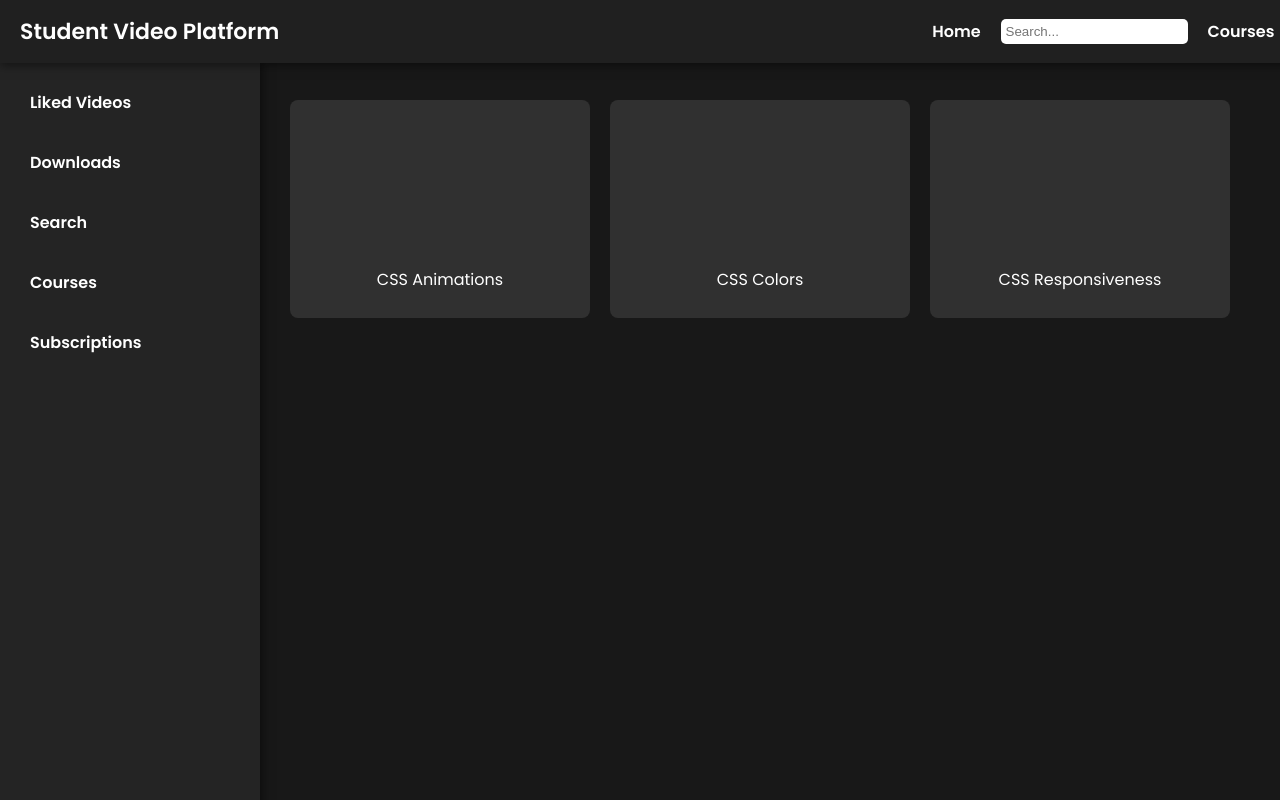
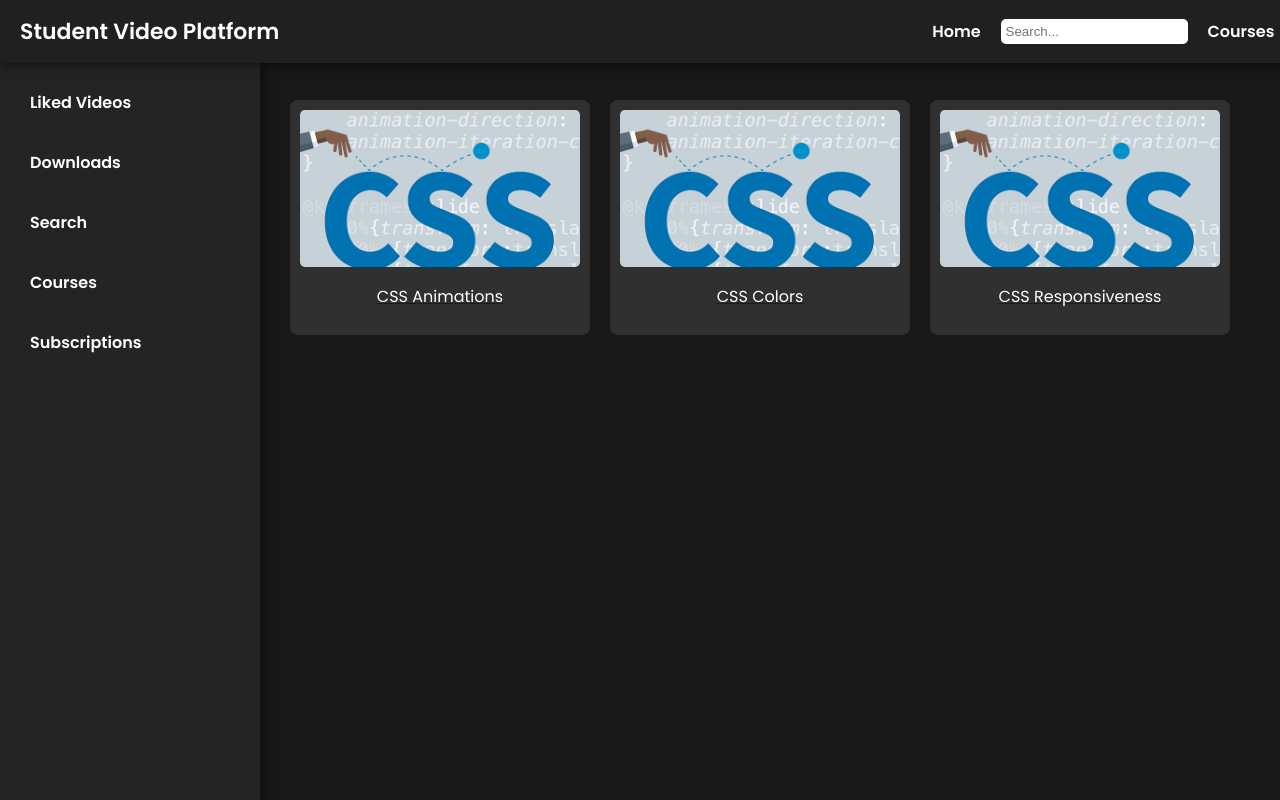
Before and after one commit to Akshtha-Kuparala/Major-Assignment, a plain HTML site: page index.html in a window 1280 px wide. Drawn offline with Linux system fonts and the light colour scheme.

Commit message:
Update index.html

```diff
--- a/index.html
+++ b/index.html
@@ -177,18 +177,23 @@
 
     <div class="video-section">
         <div class="video-box">
-    <video src="https://www.youtube.com/watch?v=y8-F5-2EIcg" muted loop poster="CSSAnimation.png"></video>
+            <a href="https://www.youtube.com/watch?v=y8-F5-2EIcg" target="_blank">
+                <img src="CSSAnimations.png" alt="Video Thumbnail">
                 <p class="video-title">CSS Animations</p>
+            </a>
         </div>
         <div class="video-box">
-    <video src="https://www.youtube.com/watch?v=Ddc-IIrIot0&pp=ygUJI2NvcmVzY3Nz" muted loop poster="CSSAnimation.png"></video>
+            <a href="https://www.youtube.com/watch?v=Ddc-IIrIot0&pp=ygUJI2NvcmVzY3Nz" target="_blank">
+                <img src="CSSAnimations.png" alt="Video Thumbnail">
                 <p class="video-title">CSS Colors</p>
+            </a>
         </div>
         <div class="video-box">
-    <video src="https://www.youtube.com/watch?v=yU7jJ3NbPdA" muted loop poster="CSSAnimation.png"></video>
+            <a href="https://www.youtube.com/watch?v=yU7jJ3NbPdA" target="_blank">
+                <img src="CSSAnimations.png" alt="Video Thumbnail">
                 <p class="video-title">CSS Responsiveness</p>
+            </a>
         </div>
-
     </div>
 </body>
 </html>
```
Lines whose indentation alone changed are shown as unchanged.
